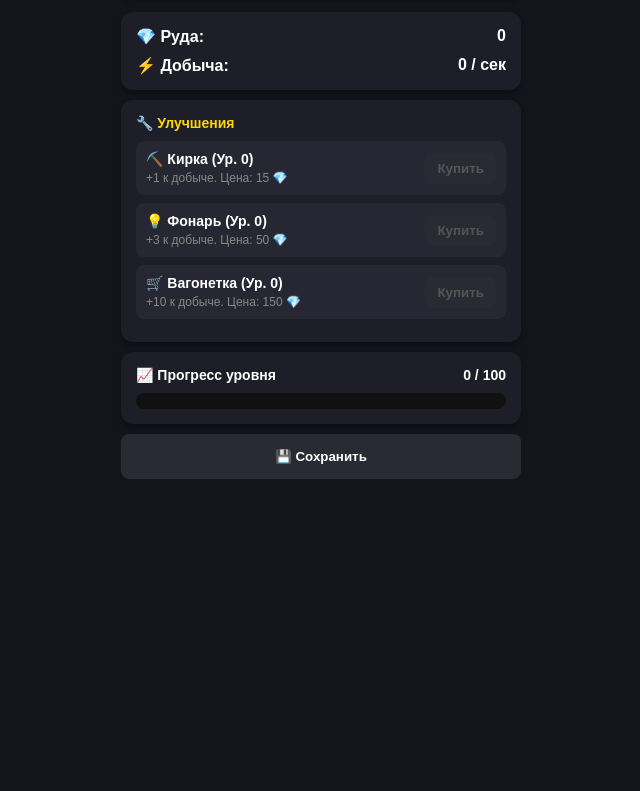
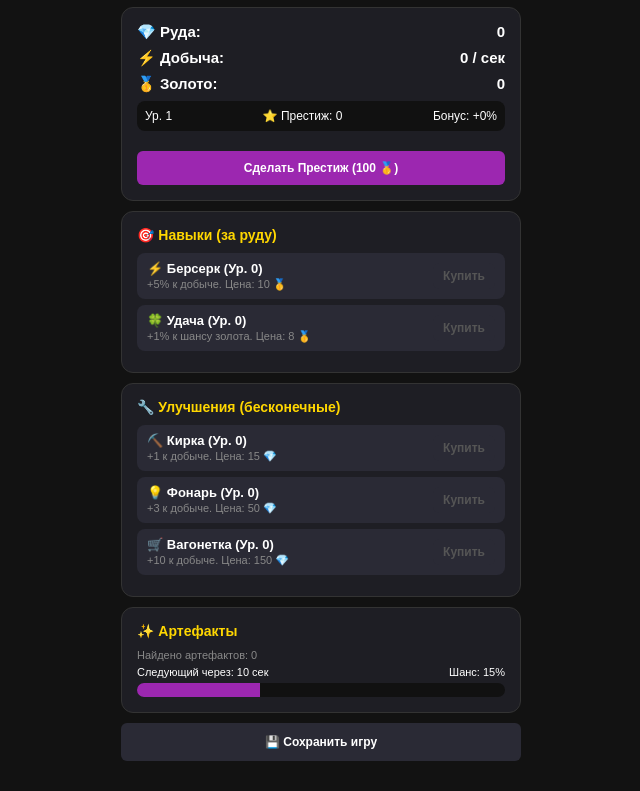
Before and after one commit to xiromi-arch/mini-game, a plain HTML site: page index.html in a window 1280 px wide. Shown: the part 88-879 px from the top of the page, without its empty margins (319-959 px from the left). Before the commit the page ends 800 px from the top, so only its background shows below. Drawn offline with Linux system fonts and the light colour scheme.

Commit message:
Refactor index.html for game enhancements and styling
Updated the title and improved styling variables in index.html. Enhanced game mechanics by modifying the game state and UI updates.

```diff
--- a/index.html
+++ b/index.html
@@ -3,98 +3,256 @@
 <head>
   <meta charset="UTF-8">
   <meta name="viewport" content="width=device-width, initial-scale=1.0, maximum-scale=1.0, user-scalable=no">
-  <title>Шахта Глубинная</title>
+  <title>Шахта Глубинная 2.0</title>
   <style>
-    :root { --bg-color: #14141c; --panel-bg: #1e1e28; --text-main: #fff; --text-muted: #888; --accent-green: #4caf50; --accent-gold: #ffd700; }
+    :root {
+      --bg: #121212; --panel: #1e1e24; --panel-light: #2a2a35;
+      --text: #fff; --text-muted: #888; --green: #4caf50; --gold: #ffd700; --purple: #9c27b0;
+    }
     * { box-sizing: border-box; font-family: Arial, sans-serif; user-select: none; -webkit-tap-highlight-color: transparent; }
-    body { background-color: var(--bg-color); color: var(--text-main); margin: 0; padding: 10px; display: flex; justify-content: center; }
-    .app-container { width: 100%; max-width: 400px; }
-    .panel { background: var(--panel-bg); border-radius: 12px; padding: 15px; margin-bottom: 10px; box-shadow: 0 4px 6px rgba(0,0,0,0.3); }
-    .header { text-align: center; margin-bottom: 15px; }
-    .header h1 { margin: 0; font-size: 22px; color: var(--accent-gold); cursor: pointer; }
+    body { background: var(--bg); color: var(--text); margin: 0; padding: 10px; display: flex; justify-content: center; }
+    .app { width: 100%; max-width: 400px; }
+    .panel { background: var(--panel); border-radius: 12px; padding: 15px; margin-bottom: 10px; border: 1px solid #333; }
+    .header { text-align: center; }
+    .header h1 { margin: 0; font-size: 20px; color: var(--gold); cursor: pointer; }
     .header p { font-size: 12px; color: var(--text-muted); margin: 5px 0 0 0; }
-    .stats-row { display: flex; justify-content: space-between; font-size: 16px; font-weight: bold; margin-bottom: 10px; }
+
+    .stats-row { display: flex; justify-content: space-between; font-size: 15px; font-weight: bold; margin-bottom: 8px; }
     .stats-row:last-child { margin-bottom: 0; }
-    .upgrade-item { display: flex; align-items: center; justify-content: space-between; background: #272733; padding: 10px; border-radius: 8px; margin-bottom: 8px; }
-    .upgrade-info { display: flex; flex-direction: column; }
-    .upgrade-title { font-weight: bold; font-size: 14px; }
-    .upgrade-cost { font-size: 12px; color: var(--text-muted); margin-top: 4px; }
-    button { background: #333344; color: white; border: none; border-radius: 8px; padding: 8px 12px; font-weight: bold; cursor: pointer; transition: 0.2s; }
-    button.buy-btn { background: var(--accent-green); }
+
+    .top-bar { display: flex; justify-content: space-between; font-size: 12px; margin-bottom: 10px; background: #111; padding: 8px; border-radius: 8px; }
+
+    .section-title { color: var(--gold); font-size: 14px; margin: 0 0 10px 0; font-weight: bold; display: flex; justify-content: space-between; }
+
+    .item { display: flex; align-items: center; justify-content: space-between; background: var(--panel-light); padding: 8px 10px; border-radius: 8px; margin-bottom: 6px; }
+    .item-info { display: flex; flex-direction: column; }
+    .item-title { font-weight: bold; font-size: 13px; }
+    .item-desc { font-size: 11px; color: var(--text-muted); margin-top: 2px; }
+
+    button { background: #3a3a4a; color: white; border: none; border-radius: 6px; padding: 6px 10px; font-weight: bold; font-size: 12px; cursor: pointer; }
+    button.buy { background: var(--green); }
+    button.prestige-btn { background: var(--purple); width: 100%; padding: 10px; margin-top: 10px; }
     button:disabled { background: #2a2a35; color: #555; cursor: not-allowed; }
     button:active:not(:disabled) { transform: scale(0.95); }
-    .progress-container { background: #111; border-radius: 10px; height: 16px; overflow: hidden; margin-top: 10px; position: relative; }
-    .progress-bar { background: var(--accent-green); height: 100%; width: 0%; transition: width 0.1s linear; }
-    .section-title { color: var(--accent-gold); font-size: 14px; margin: 0 0 10px 0; font-weight: bold; }
+
+    .progress-container { background: #111; border-radius: 10px; height: 14px; overflow: hidden; margin-top: 5px; position: relative; }
+    .progress-bar { background: var(--green); height: 100%; width: 0%; transition: width 0.1s linear; }
+    .progress-bar.purple { background: var(--purple); }
   </style>
 </head>
 <body>
-  <div class="app-container">
+  <div class="app">
     <div class="panel header">
       <h1 id="click-area">⛏️ Шахта Глубинная</h1>
-      <p>Нажми на название, чтобы добыть руду</p>
+      <p>Нажми на название для ручной добычи</p>
     </div>
+
+    <!-- Ресурсы -->
     <div class="panel">
       <div class="stats-row"><span>💎 Руда:</span><span id="ore">0</span></div>
       <div class="stats-row"><span>⚡ Добыча:</span><span id="ore-sec">0 / сек</span></div>
+      <div class="stats-row"><span>🥇 Золото:</span><span id="gold">0</span></div>
+      <div class="top-bar">
+        <span>Ур. <span id="level">1</span></span>
+        <span>⭐ Престиж: <span id="prestige">0</span></span>
+        <span>Бонус: +0%</span>
+      </div>
+      <button class="prestige-btn" onclick="doPrestige()">Сделать Престиж (100 🥇)</button>
     </div>
+
+    <!-- Навыки за руду -->
     <div class="panel">
-      <div class="section-title">🔧 Улучшения</div>
-      <div class="upgrade-item">
-        <div class="upgrade-info">
-          <span class="upgrade-title">⛏️ Кирка (Ур. <span id="lvl-pick">0</span>)</span>
-          <span class="upgrade-cost">+1 к добыче. Цена: <span id="cost-pick">15</span> 💎</span>
+      <div class="section-title">🎯 Навыки (за руду)</div>
+      <div class="item">
+        <div class="item-info">
+          <span class="item-title">⚡ Берсерк (Ур. <span id="lvl-berserk">0</span>)</span>
+          <span class="item-desc">+5% к добыче. Цена: <span id="cost-berserk">10</span> 🥇</span>
         </div>
-        <button class="buy-btn" id="btn-pick" onclick="buyUpgrade('pick')">Купить</button>
+        <button class="buy" id="btn-berserk" onclick="buySkill('berserk')">Купить</button>
       </div>
-      <div class="upgrade-item">
-        <div class="upgrade-info">
-          <span class="upgrade-title">💡 Фонарь (Ур. <span id="lvl-lamp">0</span>)</span>
-          <span class="upgrade-cost">+3 к добыче. Цена: <span id="cost-lamp">50</span> 💎</span>
+      <div class="item">
+        <div class="item-info">
+          <span class="item-title">🍀 Удача (Ур. <span id="lvl-luck">0</span>)</span>
+          <span class="item-desc">+1% к шансу золота. Цена: <span id="cost-luck">8</span> 🥇</span>
         </div>
-        <button class="buy-btn" id="btn-lamp" onclick="buyUpgrade('lamp')">Купить</button>
-      </div>
-      <div class="upgrade-item">
-        <div class="upgrade-info">
-          <span class="upgrade-title">🛒 Вагонетка (Ур. <span id="lvl-cart">0</span>)</span>
-          <span class="upgrade-cost">+10 к добыче. Цена: <span id="cost-cart">150</span> 💎</span>
-        </div>
-        <button class="buy-btn" id="btn-cart" onclick="buyUpgrade('cart')">Купить</button>
+        <button class="buy" id="btn-luck" onclick="buySkill('luck')">Купить</button>
       </div>
     </div>
+
+    <!-- Улучшения -->
     <div class="panel">
-      <div class="stats-row" style="font-size: 14px;">
-        <span>📈 Прогресс уровня</span>
-        <span id="lvl-progress-text">0 / 100</span>
+      <div class="section-title">🔧 Улучшения (бесконечные)</div>
+      <div class="item">
+        <div class="item-info">
+          <span class="item-title">⛏️ Кирка (Ур. <span id="lvl-pick">0</span>)</span>
+          <span class="item-desc">+1 к добыче. Цена: <span id="cost-pick">15</span> 💎</span>
+        </div>
+        <button class="buy" id="btn-pick" onclick="buyUpgrade('pick')">Купить</button>
       </div>
-      <div class="progress-container"><div class="progress-bar" id="lvl-progress-bar"></div></div>
+      <div class="item">
+        <div class="item-info">
+          <span class="item-title">💡 Фонарь (Ур. <span id="lvl-lamp">0</span>)</span>
+          <span class="item-desc">+3 к добыче. Цена: <span id="cost-lamp">50</span> 💎</span>
+        </div>
+        <button class="buy" id="btn-lamp" onclick="buyUpgrade('lamp')">Купить</button>
+      </div>
+      <div class="item">
+        <div class="item-info">
+          <span class="item-title">🛒 Вагонетка (Ур. <span id="lvl-cart">0</span>)</span>
+          <span class="item-desc">+10 к добыче. Цена: <span id="cost-cart">150</span> 💎</span>
+        </div>
+        <button class="buy" id="btn-cart" onclick="buyUpgrade('cart')">Купить</button>
+      </div>
     </div>
-    <button style="width: 100%; padding: 15px; background: #2a2a35; margin-bottom: 20px;" onclick="saveGame()">💾 Сохранить</button>
+
+    <!-- Артефакты -->
+    <div class="panel">
+      <div class="section-title">✨ Артефакты</div>
+      <div class="item-desc" style="margin-bottom: 5px;">Найдено артефактов: <span id="artifacts">0</span></div>
+      <div style="font-size: 11px; display: flex; justify-content: space-between; margin-bottom: 5px;">
+        <span>Следующий через: <span id="art-timer">15</span> сек</span>
+        <span>Шанс: 15%</span>
+      </div>
+      <div class="progress-container"><div class="progress-bar purple" id="art-bar"></div></div>
+    </div>
+
+    <button style="width: 100%; padding: 12px; background: #2a2a35; margin-bottom: 20px;" onclick="saveGame()">💾 Сохранить игру</button>
   </div>
+
   <script>
-    let game = { ore: 0, pick: { level: 0, cost: 15, baseCost: 15, multiplier: 1.15 }, lamp: { level: 0, cost: 50, baseCost: 50, multiplier: 1.15 }, cart: { level: 0, cost: 150, baseCost: 150, multiplier: 1.15 }, totalOreMined: 0, level: 1 };
-    function formatNumber(num) { if (num >= 1000000) return (num / 1000000).toFixed(2) + 'M'; if (num >= 1000) return (num / 1000).toFixed(2) + 'K'; return Math.floor(num); }
-    function getOrePerSec() { return (game.pick.level * 1) + (game.lamp.level * 3) + (game.cart.level * 10); }
+    // Состояние игры
+    let game = {
+      ore: 0, gold: 0, prestige: 0, level: 1, artifacts: 0,
+      totalOreMined: 0,
+      upgrades: { pick: {lvl:0, cost:15, base:15}, lamp: {lvl:0, cost:50, base:50}, cart: {lvl:0, cost:150, base:150} },
+      skills: { berserk: {lvl:0, cost:10, base:10}, luck: {lvl:0, cost:8, base:8} },
+      artTimer: 15
+    };
+
+    function fmt(num) { if (num >= 1000000) return (num / 1000000).toFixed(1) + 'M'; if (num >= 1000) return (num / 1000).toFixed(1) + 'K'; return Math.floor(num); }
+
+    // Расчет добычи
+    function getOrePerSec() {
+      let base = (game.upgrades.pick.lvl * 1) + (game.upgrades.lamp.lvl * 3) + (game.upgrades.cart.lvl * 10);
+      let mult = 1 + (game.skills.berserk.lvl * 0.05); // Берсерк дает +5% за уровень
+      return base * mult;
+    }
+
+    // Расчет шанса золота
+    function getGoldChance() {
+      return 0.05 + (game.skills.luck.lvl * 0.01); // Базовый 5% + 1% за уровень удачи
+    }
+
+    // Обновление интерфейса
     function updateUI() {
-      document.getElementById('ore').innerText = formatNumber(game.ore);
-      document.getElementById('ore-sec').innerText = formatNumber(getOrePerSec()) + ' / сек';
-      ['pick', 'lamp', 'cart'].forEach(type => {
-        document.getElementById(`lvl-${type}`).innerText = game[type].level;
-        document.getElementById(`cost-${type}`).innerText = formatNumber(game[type].cost);
-        document.getElementById(`btn-${type}`).disabled = game.ore < game[type].cost;
+      document.getElementById('ore').innerText = fmt(game.ore);
+      document.getElementById('gold').innerText = fmt(game.gold);
+      document.getElementById('ore-sec').innerText = fmt(getOrePerSec()) + ' / сек';
+      document.getElementById('prestige').innerText = game.prestige;
+      document.getElementById('level').innerText = game.level;
+      document.getElementById('artifacts').innerText = game.artifacts;
+
+      // Улучшения
+      ['pick', 'lamp', 'cart'].forEach(u => {
+        document.getElementById(`lvl-${u}`).innerText = game.upgrades[u].lvl;
+        document.getElementById(`cost-${u}`).innerText = fmt(game.upgrades[u].cost);
+        document.getElementById(`btn-${u}`).disabled = game.ore < game.upgrades[u].cost;
       });
-      let nextLevelReq = game.level * 100;
-      let progressPercent = (game.totalOreMined / nextLevelReq) * 100;
-      if (game.totalOreMined >= nextLevelReq) { game.level++; game.totalOreMined = 0; }
-      document.getElementById('lvl-progress-text').innerText = `${formatNumber(game.totalOreMined)} / ${formatNumber(nextLevelReq)}`;
-      document.getElementById('lvl-progress-bar').style.width = Math.min(progressPercent, 100) + '%';
+
+      // Навыки
+      ['berserk', 'luck'].forEach(s => {
+        document.getElementById(`lvl-${s}`).innerText = game.skills[s].lvl;
+        document.getElementById(`cost-${s}`).innerText = fmt(game.skills[s].cost);
+        document.getElementById(`btn-${s}`).disabled = game.gold < game.skills[s].cost;
+      });
     }
-    document.getElementById('click-area').addEventListener('click', () => { game.ore += 1; game.totalOreMined += 1; updateUI(); });
-    function buyUpgrade(type) { let item = game[type]; if (game.ore >= item.cost) { game.ore -= item.cost; item.level++; item.cost = Math.floor(item.baseCost * Math.pow(item.multiplier, item.level)); updateUI(); } }
-    setInterval(() => { let income = getOrePerSec(); if (income > 0) { game.ore += income; game.totalOreMined += income; updateUI(); } }, 1000);
-    function saveGame() { localStorage.setItem('mineGameSave', JSON.stringify(game)); alert('Игра сохранена!'); }
-    function loadGame() { let saved = localStorage.getItem('mineGameSave'); if (saved) { game = JSON.parse(saved); updateUI(); } }
+
+    // Клик
+    document.getElementById('click-area').addEventListener('click', () => {
+      let amount = 1 * (1 + (game.skills.berserk.lvl * 0.05));
+      game.ore += amount;
+      game.totalOreMined += amount;
+      if (Math.random() < getGoldChance()) game.gold += 1; // Шанс дропа золота
+      updateUI();
+    });
+
+    // Покупка улучшений за руду
+    function buyUpgrade(type) {
+      let item = game.upgrades[type];
+      if (game.ore >= item.cost) {
+        game.ore -= item.cost;
+        item.lvl++;
+        item.cost = Math.floor(item.base * Math.pow(1.15, item.lvl));
+        updateUI();
+      }
+    }
+
+    // Покупка навыков за золото
+    function buySkill(type) {
+      let item = game.skills[type];
+      if (game.gold >= item.cost) {
+        game.gold -= item.cost;
+        item.lvl++;
+        item.cost = Math.floor(item.base * Math.pow(1.5, item.lvl)); // Дорожают быстрее
+        updateUI();
+      }
+    }
+
+    // Престиж (Сброс прогресса)
+    function doPrestige() {
+      if (game.gold >= 100) {
+        if(confirm("Вы уверены? Вы потеряете руду и улучшения, но получите уровень престижа!")) {
+          game.gold -= 100;
+          game.prestige += 1;
+          game.ore = 0;
+          game.level = 1;
+          // Сброс улучшений
+          game.upgrades = { pick: {lvl:0, cost:15, base:15}, lamp: {lvl:0, cost:50, base:50}, cart: {lvl:0, cost:150, base:150} };
+          alert("Престиж получен! Постоянный бонус к добыче увеличен.");
+          updateUI();
+        }
+      } else {
+        alert("Нужно 100 золота для престижа!");
+      }
+    }
+
+    // Игровой цикл (каждую секунду)
+    setInterval(() => {
+      let income = getOrePerSec();
+      if (income > 0) {
+        game.ore += income;
+        game.totalOreMined += income;
+
+        // Проверка на выпадение золота при пассивной добыче
+        if (Math.random() < getGoldChance() * (income / 10)) { // Шанс зависит от дохода
+           game.gold += 1;
+        }
+      }
+
+      // Таймер артефактов
+      game.artTimer--;
+      document.getElementById('art-timer').innerText = game.artTimer;
+      document.getElementById('art-bar').style.width = ((15 - game.artTimer) / 15 * 100) + '%';
+
+      if (game.artTimer <= 0) {
+        game.artTimer = 15;
+        if (Math.random() < 0.15) { // 15% шанс
+          game.artifacts++;
+          alert("✨ Вы нашли артефакт!");
+        }
+      }
+
+      updateUI();
+    }, 1000);
+
+    // Сохранение/Загрузка
+    function saveGame() { localStorage.setItem('mineGameV2', JSON.stringify(game)); alert('Игра сохранена!'); }
+    function loadGame() {
+      let saved = localStorage.getItem('mineGameV2');
+      if (saved) { game = JSON.parse(saved); updateUI(); }
+    }
+
     loadGame(); updateUI();
   </script>
 </body>
-  </html>
+          </html>
```
